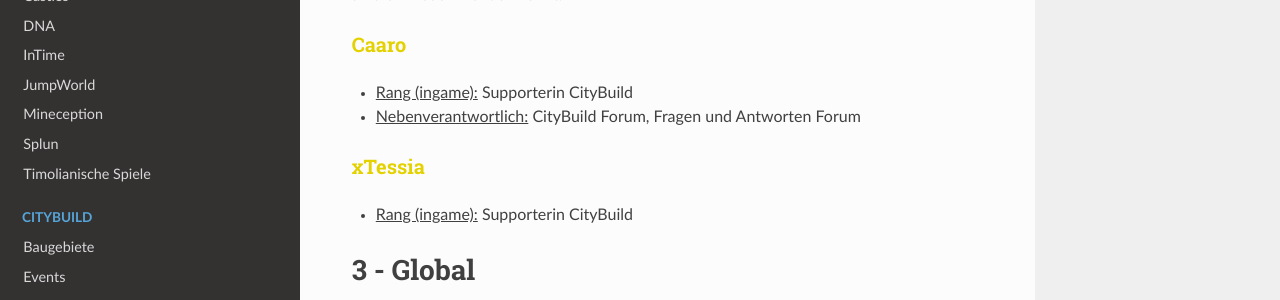
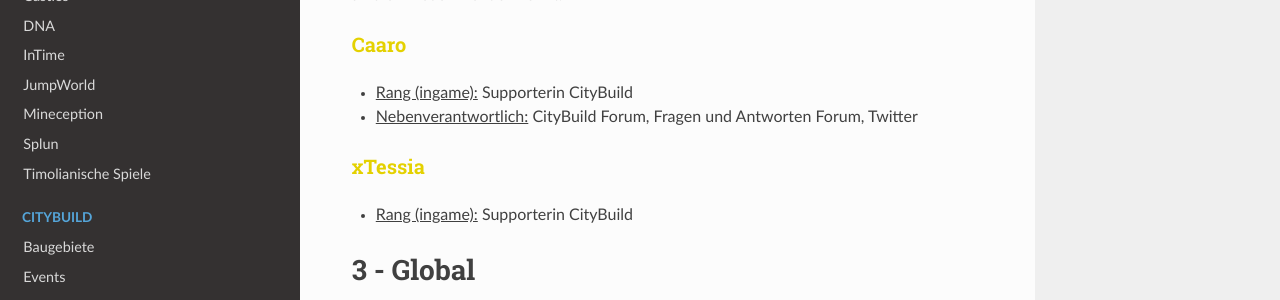
Before and after one commit to TimoliaDE/HowTo, an MkDocs documentation site: the page built from docs/team/members.md, in a window 1280 px wide and 900 px high, scrolled down 10429 px. Shown: the part 151-451 px from the top of the window. Built offline with MkDocs 1.6.1, drawn with Linux system fonts in a browser that asks for light colours; nearby versions of some CDN libraries; old or Windows-style settings are respelled for this version of MkDocs.

Commit message:
caaro twitter

```diff
--- a/docs/team/members.md
+++ b/docs/team/members.md
@@ -332,7 +332,7 @@ Sie stehen für alle grundlegenden Fragen und Tickets zur Verfügung und sind di
 
 ###<strong><span style="color:#E4D100">Caaro</span></strong>
 - <u>Rang (ingame):</u> Supporterin CityBuild
-- <u>Nebenverantwortlich:</u> CityBuild Forum, Fragen und Antworten Forum
+- <u>Nebenverantwortlich:</u> CityBuild Forum, Fragen und Antworten Forum, Twitter
 
 ###<strong><span style="color:#E4D100">xTessia</span></strong>
 - <u>Rang (ingame):</u> Supporterin CityBuild
```
